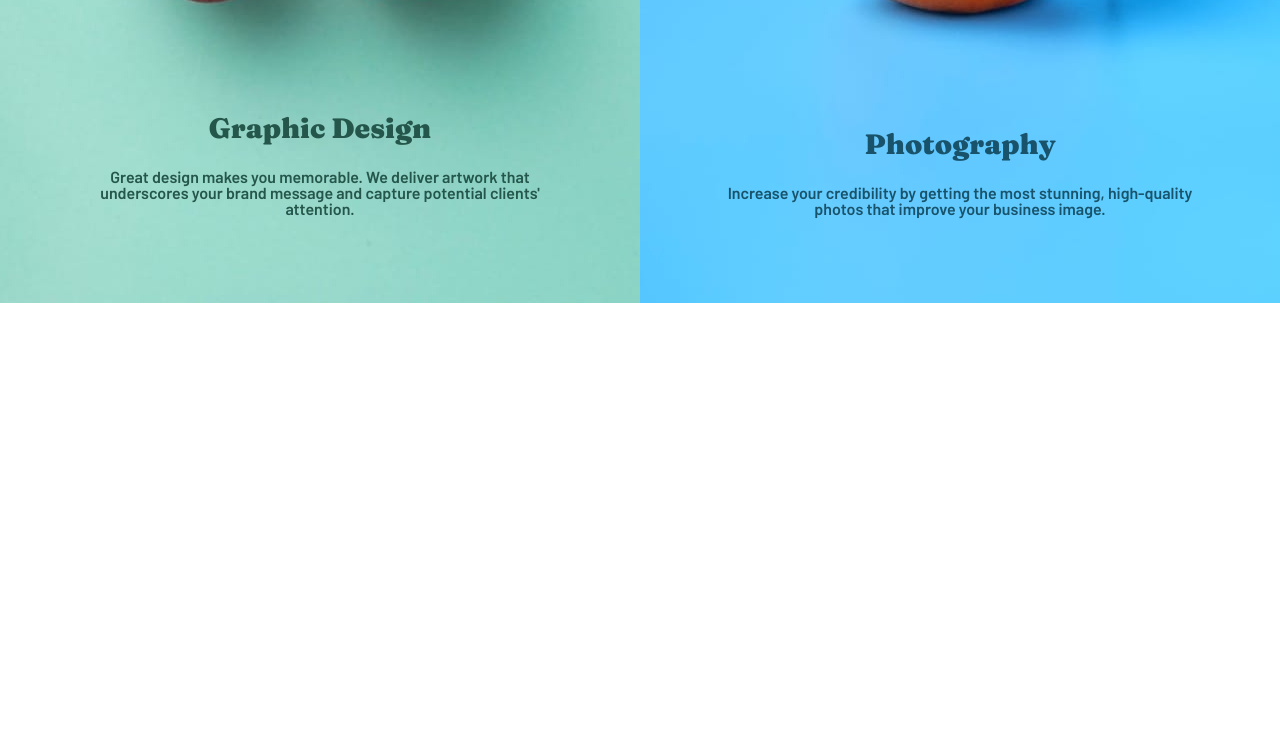
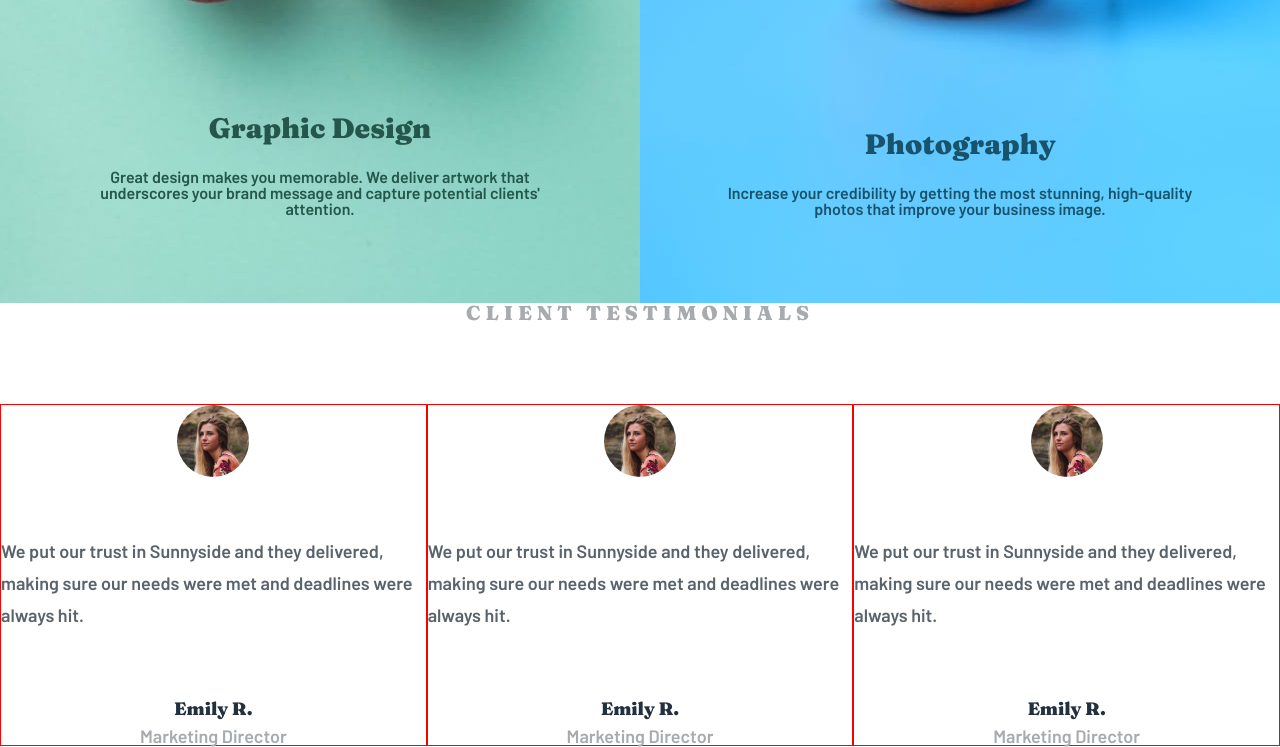
Before and after one commit to antoinel74/Sunnyside-Agency, a plain HTML site: page index.html in a window 1280 px wide. Shown: the part 1844-2591 px from the top of the page. Before the commit the page ends 2147 px from the top, so only its background shows below. Drawn offline with Linux system fonts and the light colour scheme.

Commit message:
testimony box done + init layout

```diff
--- a/assets/scss/base/_typography.scss
+++ b/assets/scss/base/_typography.scss
@@ -49,3 +49,35 @@ body {
     text-align: left;
   }
 }
+
+.testimony {
+  .testimony_title {
+    text-align: center;
+    font-family: $special;
+    font-weight: $ultrabold;
+    color: $blue;
+    font-size: 20px;
+    text-transform: uppercase;
+    letter-spacing: 5px;
+    margin-bottom: 81px;
+  }
+
+  .testimony_details {
+    font-weight: $bold;
+    color: $grayblue;
+    font-family: $text;
+    padding-bottom: 69px;
+    line-height: 32px;
+  }
+  .name {
+    font-family: $special;
+    font-weight: $ultrabold;
+    font-size: 18px;
+    color: $desablue;
+    padding-bottom: 9px;
+  }
+  .job {
+    font-weight: $bold;
+    color: $blue;
+  }
+}
--- a/assets/scss/components/__components-dir.scss
+++ b/assets/scss/components/__components-dir.scss
@@ -1,3 +1,3 @@
 @import "learnmore";
-@import "testimony";
+@import "testimonybox";
 @import "socialicons";
--- /dev/null
+++ b/assets/scss/components/_testimonybox.scss
@@ -0,0 +1,16 @@
+.testimony_box {
+  @include flexCenter;
+  flex-direction: column;
+  border: solid 1px red;
+  figure {
+    display: flex;
+    img {
+      width: 72px;
+      height: auto;
+      border-radius: 50%;
+    }
+  }
+  .testimony_details {
+    margin-top: 58px;
+  }
+}
--- a/assets/scss/layouts/__layout-dir.scss
+++ b/assets/scss/layouts/__layout-dir.scss
@@ -2,3 +2,4 @@
 @import "header";
 @import "products";
 @import "services";
+@import "testimony";
--- /dev/null
+++ b/assets/scss/layouts/_testimony.scss
@@ -0,0 +1,8 @@
+.testimony_container {
+  @include flexCenter;
+}
+@media (max-width: 768px) {
+  .testimony_container {
+    flex-direction: column;
+  }
+}
--- a/index.html
+++ b/index.html
@@ -116,6 +116,45 @@
           </p>
         </div>
       </section>
+
+      <section class="testimony">
+        <h2 class="testimony_title">Client Testimonials</h2>
+        <div class="testimony_container">
+          <div class="testimony_box">
+            <figure>
+              <img src="assets/images/people/image-emily.jpg" />
+            </figure>
+            <p class="testimony_details">
+              We put our trust in Sunnyside and they delivered, making sure our
+              needs were met and deadlines were always hit.
+            </p>
+            <span class="name">Emily R.</span>
+            <p class="job">Marketing Director</p>
+          </div>
+          <div class="testimony_box">
+            <figure>
+              <img src="assets/images/people/image-emily.jpg" />
+            </figure>
+            <p class="testimony_details">
+              We put our trust in Sunnyside and they delivered, making sure our
+              needs were met and deadlines were always hit.
+            </p>
+            <span class="name">Emily R.</span>
+            <p class="job">Marketing Director</p>
+          </div>
+          <div class="testimony_box">
+            <figure>
+              <img src="assets/images/people/image-emily.jpg" />
+            </figure>
+            <p class="testimony_details">
+              We put our trust in Sunnyside and they delivered, making sure our
+              needs were met and deadlines were always hit.
+            </p>
+            <span class="name">Emily R.</span>
+            <p class="job">Marketing Director</p>
+          </div>
+        </div>
+      </section>
     </main>
     <script src="assets/scripts/navbar.js"></script>
   </body>
```
Also changed, not shown: assets/scss/components/_testimony.scss (deleted), assets/scss/style.css, 1 other file.
